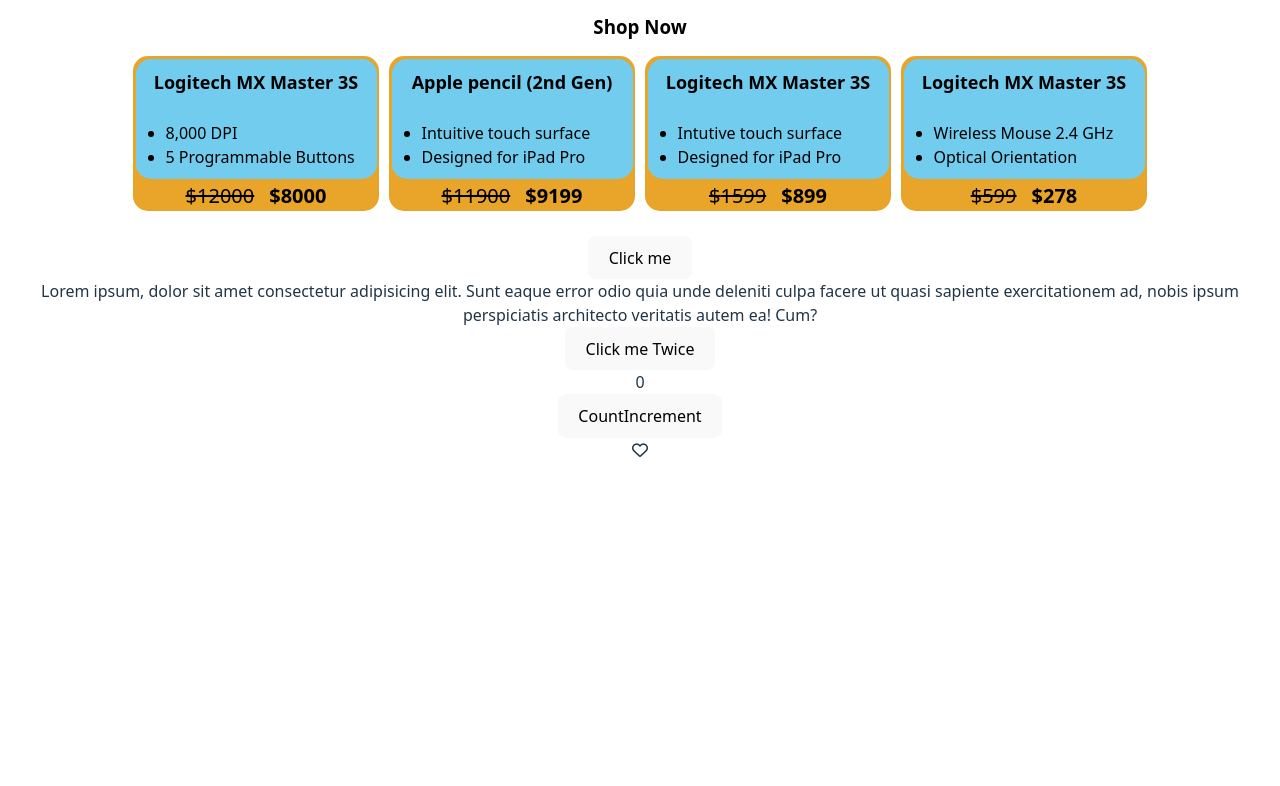
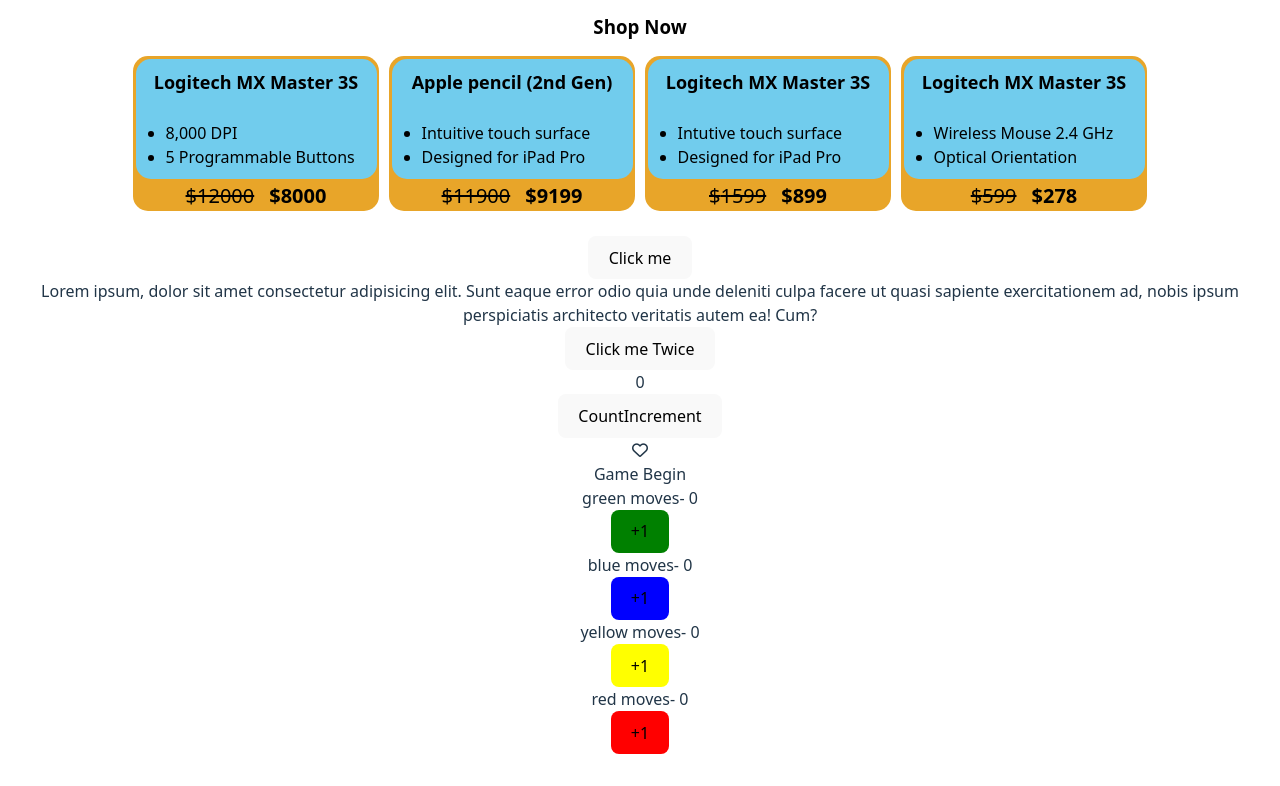
Before and after one commit to GovindG9066/React, a React (Vite) app in the folder Basic_React_app/: page / in a window 1280 px wide. Shown: the part 1983-2769 px from the top of the page. Before the commit the page ends 2477 px from the top, so only its background shows below. Built offline with nearby package versions, Linux system fonts and the light colour scheme.

Commit message:
usestate in object

```diff
--- a/Basic_React_app/src/App.jsx
+++ b/Basic_React_app/src/App.jsx
@@ -3,6 +3,7 @@
 import './App.css'
 import ClickEvents from './ClickEvents';
 import Counter from './counter';
+import LudoGame from './LudoGame';
 import MsgBox from './MsgBox';
 
 import NewProduct from './newProduct';
@@ -45,6 +46,10 @@
             <LikeBtn/>
           </div>
 
+          <div>
+            <LudoGame/>
+          </div>
+
        </>
 
 
--- /dev/null
+++ b/Basic_React_app/src/LudoGame.jsx
@@ -0,0 +1,46 @@
+import { useState } from "react";
+
+export default function LudoGame() {
+    let [move,setMove]=useState({blue:0,red:0,green:0,yellow:0});
+
+    let updataBlue=()=>{
+        setMove((premove)=>{
+            return {...premove,blue:premove.blue+1}
+        })
+    }
+     let updateGreen=()=>{
+        setMove((premove)=>{
+            return {...premove,green:premove.green+1}
+        })
+
+    }
+     let updataYellow=()=>{
+        setMove((premove)=>{
+            return {...premove,yellow:premove.yellow+1}
+        })
+
+    }
+     let updataRed=()=>{
+        setMove((premove)=>{
+            return{...premove,red:premove.red+1}
+        })
+
+    }
+
+    return(
+        <div>
+            <p>Game Begin</p>
+            <p>green moves- {move.green}</p>
+            <button style={{backgroundColor:"green"}} onClick={updateGreen}>+1</button>
+
+            <p>blue moves- {move.blue}</p>
+            <button style={{backgroundColor:"blue"}} onClick={updataBlue}>+1</button>
+
+            <p>yellow moves- {move.yellow}</p>
+            <button style={{backgroundColor:"yellow"}} onClick={updataYellow}>+1</button>
+
+            <p>red moves- {move.red}</p>
+            <button style={{backgroundColor:"red"}} onClick={updataRed}>+1</button>
+        </div>
+    );
+}
```
